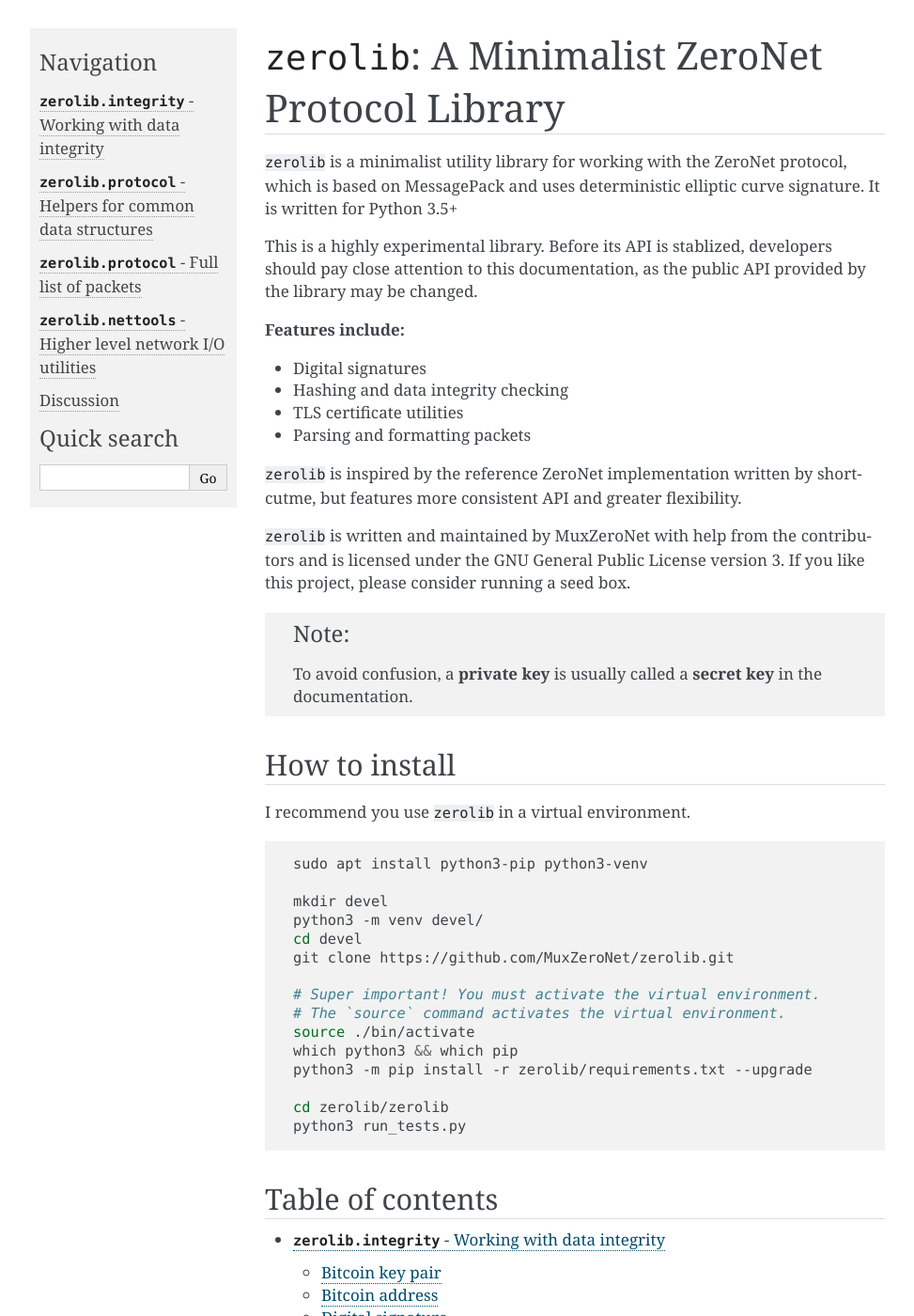
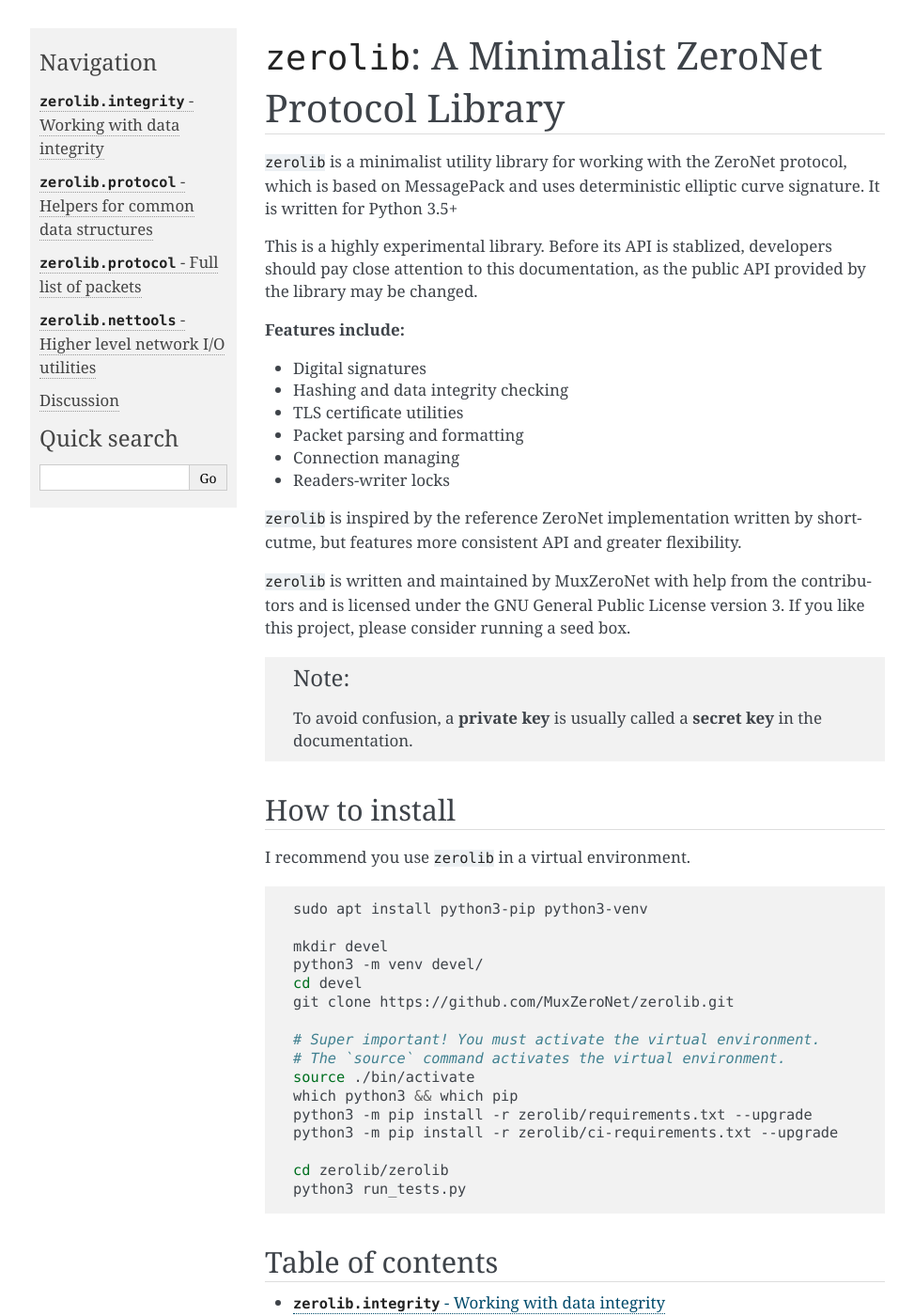
Before and after one commit to MuxZeroNet/zerolib, a Sphinx documentation site: the page built from docs/index.rst, in a window 1280 px wide and 1400 px high. Shown: the whole window at 94% size, without its empty margins (138-1111 px from the left). Built offline with Sphinx 7.4.7, drawn with Linux system fonts in a browser that asks for light colours; formulas are drawn with MathJax 3; pages that are not in the unit, such as notebooks, are missing from menus.

```diff
--- a/docs/index.rst
+++ b/docs/index.rst
@@ -10,7 +10,9 @@ This is a highly experimental library. Before its API is stablized, developers s
 - Digital signatures
 - Hashing and data integrity checking
 - TLS certificate utilities
-- Parsing and formatting packets
+- Packet parsing and formatting
+- Connection managing
+- Readers-writer locks
 
 ``zerolib`` is inspired by the reference ZeroNet implementation written by shortcutme, but features more consistent API and greater flexibility.
 
@@ -38,6 +40,7 @@ I recommend you use ``zerolib`` in a virtual environment.
     source ./bin/activate
     which python3 && which pip
     python3 -m pip install -r zerolib/requirements.txt --upgrade
+    python3 -m pip install -r zerolib/ci-requirements.txt --upgrade
 
     cd zerolib/zerolib
     python3 run_tests.py
```
Also changed, not shown: README.md (+4 -1 lines).
